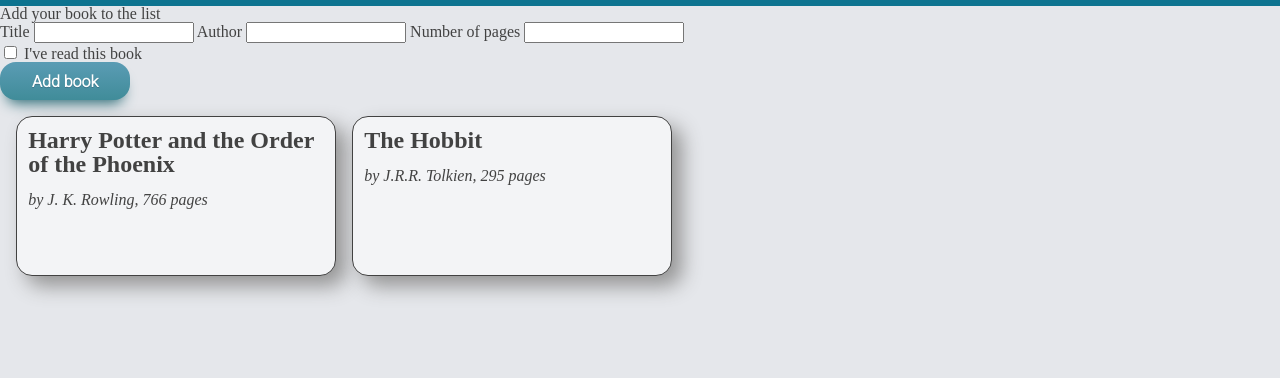
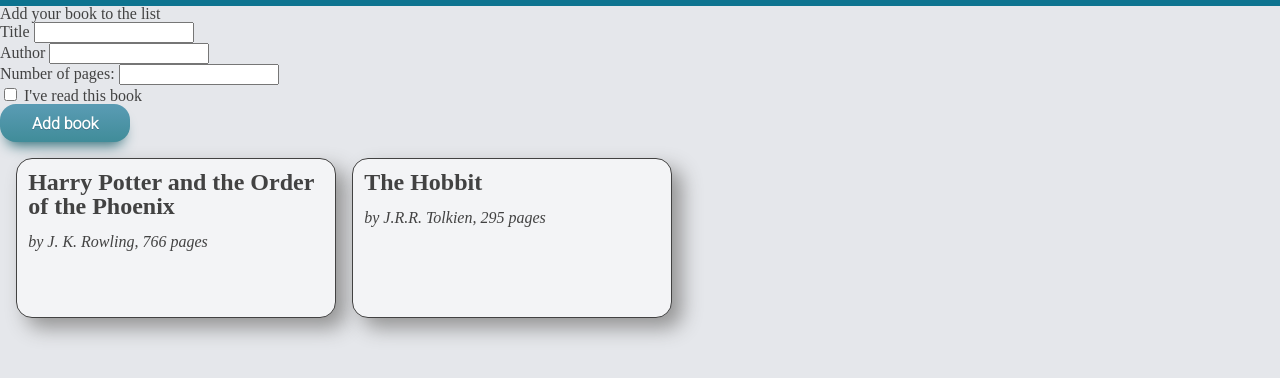
Before and after one commit to donperger/library, a plain HTML site: page index.html in a window 1280 px wide. Shown: the part 74-452 px from the top of the page. Drawn offline with Linux system fonts and the light colour scheme.

Commit message:
Rearrange form structure.

```diff
--- a/index.html
+++ b/index.html
@@ -21,24 +21,28 @@
     </div>
 
     <div class="add-container">
+        <fieldset>
             <legend class="form-legend">Add your book to the list</legend>
             <form class="add-form-container" action="">
+                <div class="title-container">
                     <label for="book_title">Title</label>
                     <input type="text" id="book_title">
-
+                </div>
+                <div class="author-container">
                     <label for="book_author">Author</label>
                     <input type="text" id="book_author">
-
-            <label for="book_pages">Number of pages</label>
+                </div>
+                <div class="pages-container">
+                    <label for="book_pages">Number of pages:</label>
                     <input type="number" id="book_pages">
-
-            <div class="checkbox-container">
+                </div>
+                <div class="is-read-container">
                     <input type="checkbox" id="is_read">
                     <label for="is_read">I've read this book</label>
                 </div>
-
                 <button class="add btn">Add book</button>
             </form>
+        </fieldset>
     </div>
 
     <div class="book-container">
```
Lines whose indentation alone changed are shown as unchanged.
